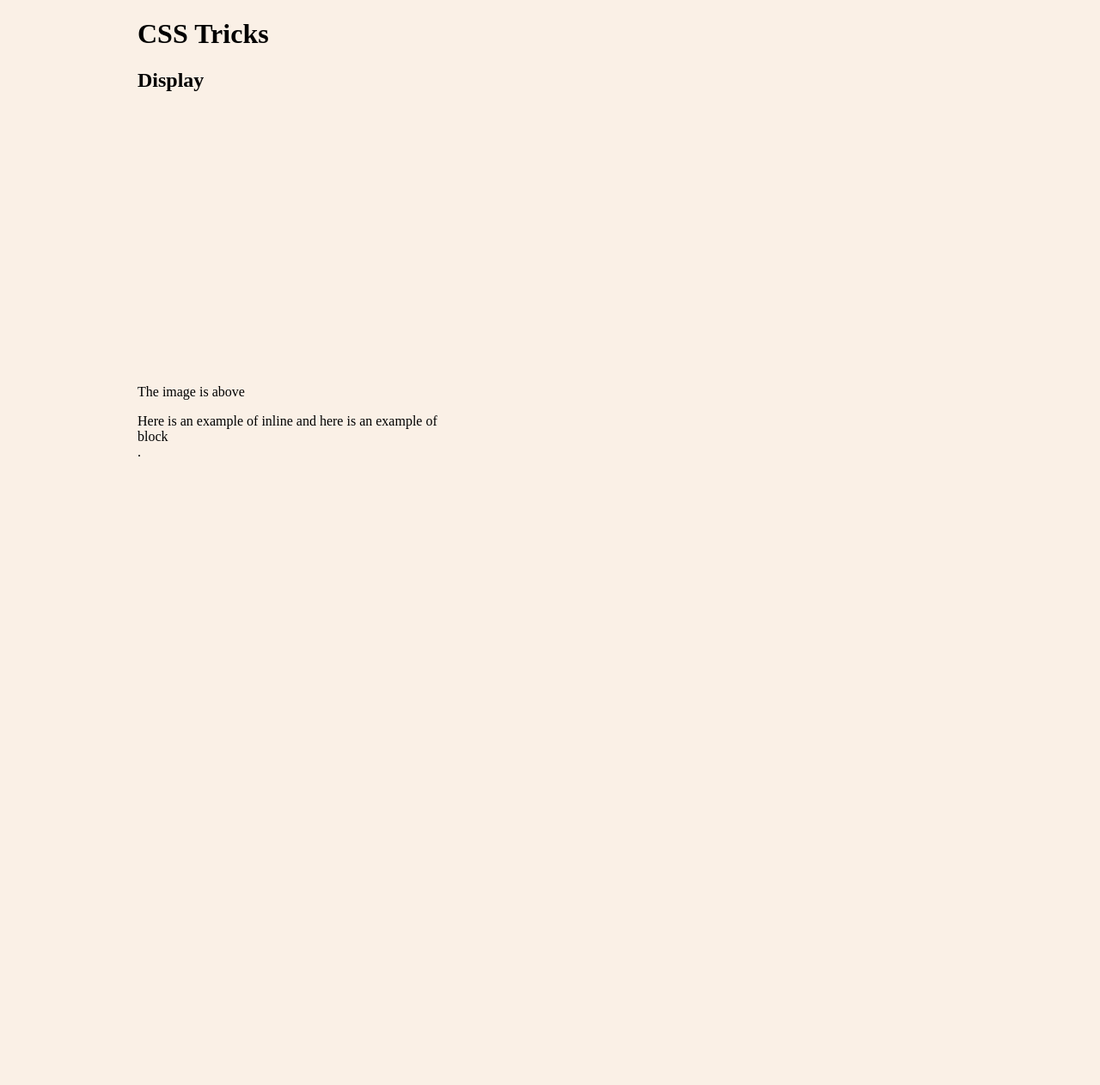
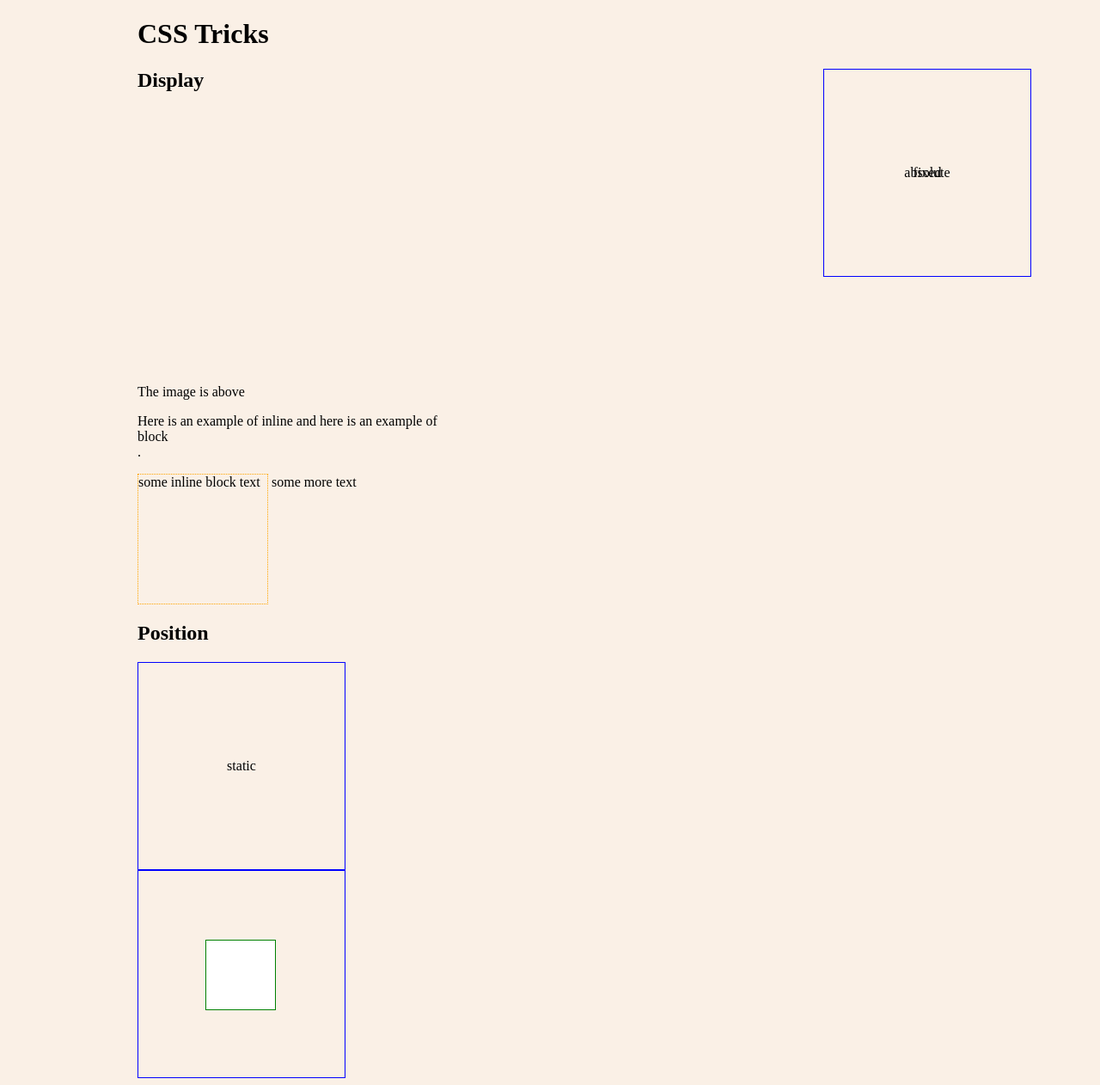
Before and after one commit to wofockham/wdi-8, a web app: file 03-frontend/css-tricks/index.html in a window 1280 px wide. Shown: the whole page at 86% size. Before the commit the page ends 531 px from the top, so only its background shows below. Run offline with its HTML, style and script files only (its server is not run), Linux system fonts and the light colour scheme.

Commit message:
sandwiches

```diff
--- a/03-frontend/css-tricks/css/tricks.css
+++ b/03-frontend/css-tricks/css/tricks.css
@@ -26,3 +26,46 @@
 .display-block {
   display: block;
 }
+
+.display-inline-block {
+  border: 1px dotted orange;
+  width: 150px;
+  height: 150px;
+  display: inline-block;
+}
+
+.box {
+  width: 15em;
+  height: 15em;
+  border: 1px solid blue;
+  text-align: center;
+  line-height: 15em;
+}
+
+.tiny-box {
+  width: 5em;
+  height: 5em;
+  border: 1px solid green;
+  background-color: white;
+}
+
+.position-static {
+  position: static;
+}
+
+
+.position-fixed {
+  position: fixed;
+  top: 5em;
+  right: 5em;
+}
+
+.position-relative {
+  position: relative;
+}
+
+.position-absolute {
+  position: absolute;
+  top: 5em;
+  right: 5em;
+}
--- a/03-frontend/css-tricks/index.html
+++ b/03-frontend/css-tricks/index.html
@@ -22,6 +22,24 @@
       Here is an example of <span class="display-inline">inline</span> and here is an example of <span class="display-block">block</span>.
     </p>
 
+    <div class="display-inline-block">some inline block text</div> some more text
+
+
+    <h2>Position</h2>
+
+    <div class="box position-static">static</div>
+
+    <div class="box position-fixed">fixed</div>
+
+    <div class="box position-relative">
+      relative
+
+      <div class="tiny-box position-absolute"></div>
+
+    </div>
+
+    <div class="box position-absolute">absolute</div>
+
   </div>
 
 </body>
```
